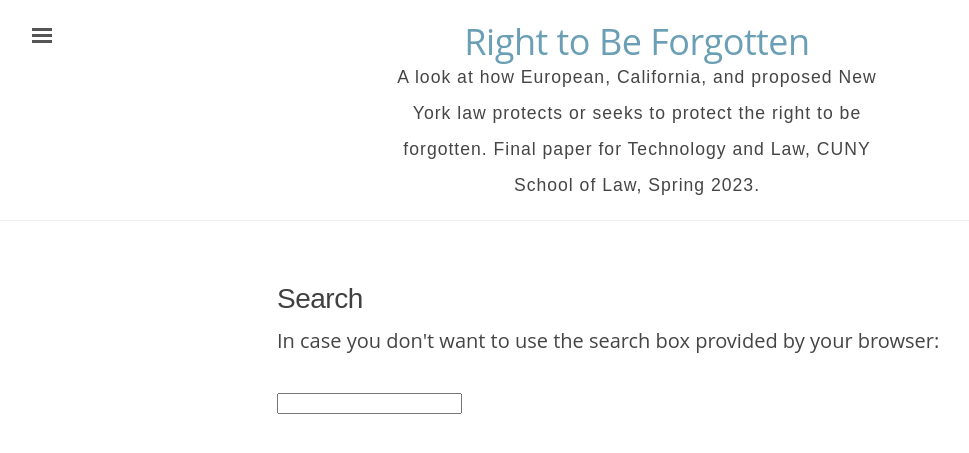
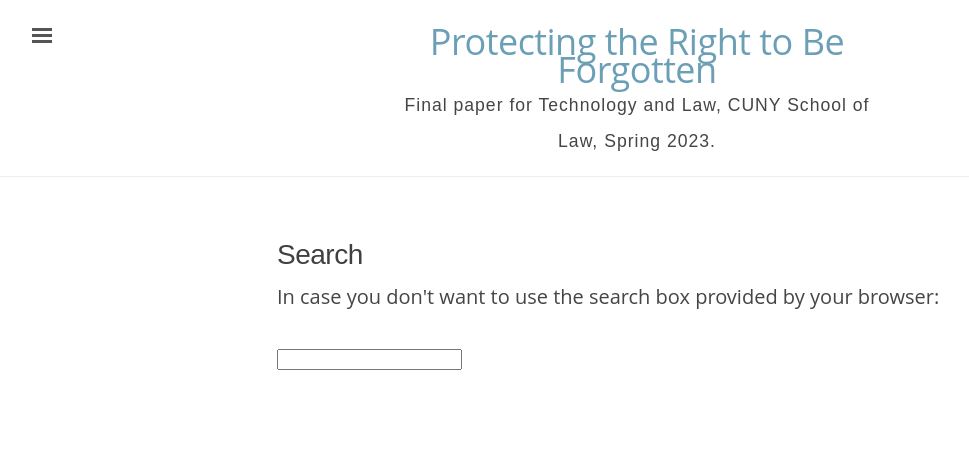
Before and after one commit to binipringle/right-to-be-forgotten, a Jekyll site: the page built from search.html, in a window 1280 px wide. Shown: the top 453 px of the page, without its empty margins (3-972 px from the left). Built offline with Jekyll 4.4.1, drawn with Linux system fonts in a browser that asks for light colours; nearby versions of some CDN libraries.

Commit message:
edited abstract

```diff
--- a/_config.yml
+++ b/_config.yml
@@ -1,9 +1,9 @@
 # Built with Jekyll 3.6.0
 
 # Setupš
-title:               'Right to Be Forgotten'
-tagline:             'A look at how European, California, and proposed New York law protects or seeks to protect the right to be forgotten. Final paper for Technology and Law, CUNY School of Law, Spring 2023.'
-description:         'A look at protection of the right to be forgotten in European, California, and proposed New York law. Final paper for Technology and Law, CUNY School of Law, Spring 2023.'
+title:               'Protecting the Right to Be Forgotten'
+tagline:             'Final paper for Technology and Law, CUNY School of Law, Spring 2023.'
+description:         'A look at protection of the right to be forgotten in European, California, and proposed New York law.'
 url:                 'https://github.com/binipringle'
 baseurl:             '/right-to-be-forgotten'
 
--- a/index.html
+++ b/index.html
@@ -5,7 +5,7 @@
 <div class="introduction">
   <h1>Abstract</h1>
 <p>
-  The right to be forgotten is a fundamental right protected in Europe by the General Data Privacy Regulation (GDPR). A version of this right is protected under the California Consumer Privacy Act (CCPA). More expansive protection of the right to be forgotten has been proposed in New York through New York State Senate Assembly Bill A5323 (2017-2018 Legislative Session). This paper will discuss why the right to be forgotten should be protected, why California law does not go as far as European law in protecting this right, and whether the proposed New York law can guarantee more protections than California law in protecting our right to be forgotten.
+  This paper looks at how European, California, and proposed New York law protect or seek to protect the right to be forgotten, and discusses differences between  protections available to residents of Europe, California and New York. In Europe, the right to be forgotten is a fundamental right protected by the General Data Privacy Regulation (GDPR). A version of this right is protected under the California Consumer Privacy Act (CCPA). More expansive protection of the right to be forgotten has been proposed in New York through New York State Senate Assembly Bill A5323 (2017-2018 Legislative Session). This paper argues that the right to be forgotten should be protected, explains why California law does not go as far as European law in protecting this right, and questions whether the proposed New York law can guarantee more protections than California law in protecting our right to be forgotten.
 </p>
 </div>
 
```
